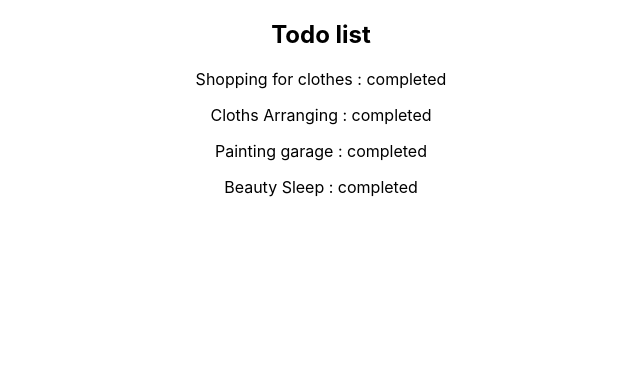
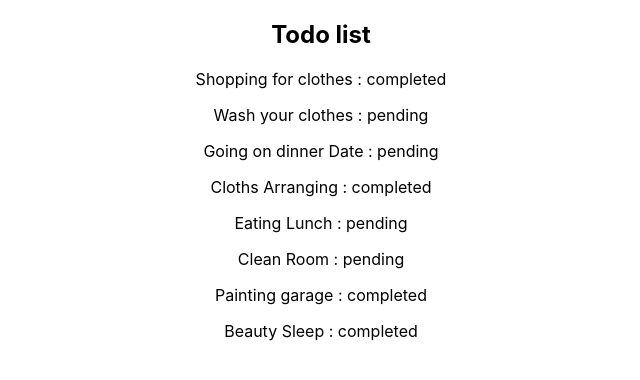
Before and after one commit to kencal20/dbc_reactproject1, a React (Create React App) app: page / in a window 1280 px wide. Shown: the top 380 px of the page, without its empty margins (319-959 px from the left). Built offline with nearby package versions, Linux system fonts and the light colour scheme.

Commit message:
uncommenting the else statement in item jsx

```diff
--- a/src/Components/item.jsx
+++ b/src/Components/item.jsx
@@ -11,14 +11,14 @@ export default function Item({ todo, status }) {
       </div>
     );
   }
-  // else {
-  //   return (
-  //     <div className="container">
-  //       <p>
-  //         {todo}
-  //         <span> : pending</span>
-  //       </p>
-  //     </div>
-  //   );
-  // }
+  else {
+    return (
+      <div className="container">
+        <p>
+          {todo}
+          <span> : pending</span>
+        </p>
+      </div>
+    );
+  }
 }
```
